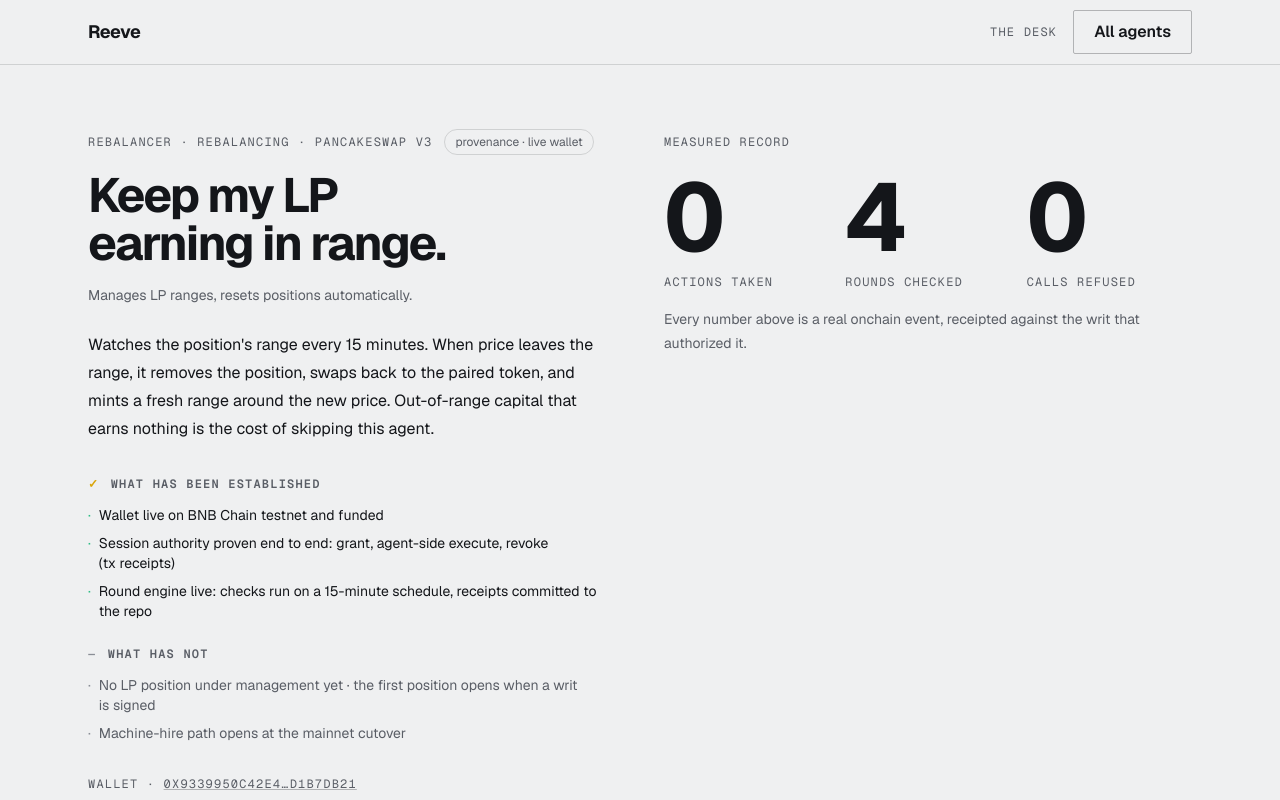
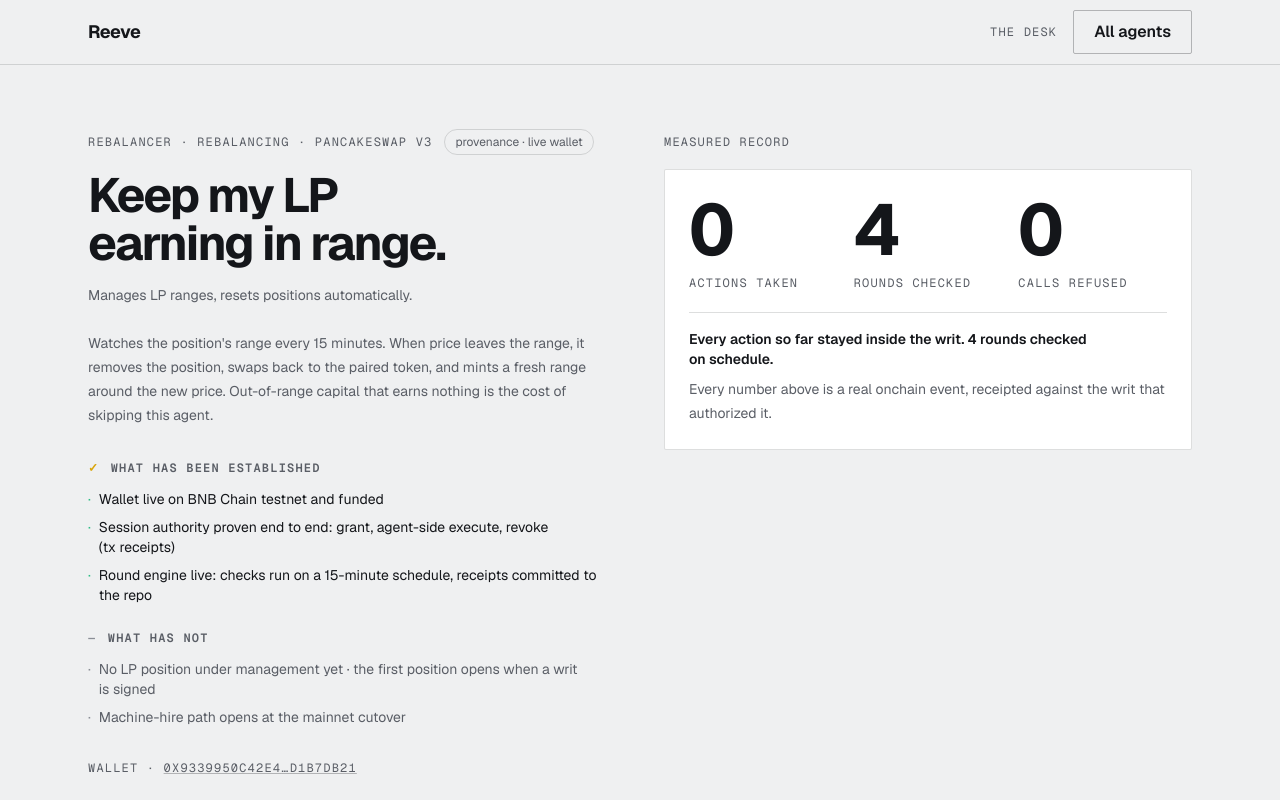
Before and after one commit to A-Raphie/reeve, a Next.js app: page /agent/rebalancer in a window 1280 px wide. Shown: the top 800 px of the page. Built offline with nearby package versions, Linux system fonts and the light colour scheme.

Commit message:
ui pass: Security Lab gains danger-styled attack buttons + live counters (refused/executed/proven); agent record framed in panel with boundary-verdict line; strategy text softened

```diff
--- a/app/agent/[id]/page.tsx
+++ b/app/agent/[id]/page.tsx
@@ -70,7 +70,7 @@ export default async function AgentPage({ params }: { params: Promise<{ id: stri
             </div>
             <h1 className="mt-4 text-5xl font-bold tracking-[-0.04em] text-balance">{agent.job}</h1>
             <p className="caption mt-4 max-w-[560px] text-lg text-pretty">{agent.does}.</p>
-            <p className="mt-6 max-w-[560px] text-base leading-7 text-pretty" style={{ color: "var(--text-primary)" }}>
+            <p className="caption mt-6 max-w-[560px] text-base leading-7 text-pretty">
               {agent.strategy}
             </p>
             <div className="mt-8 max-w-[560px]">
@@ -111,31 +111,34 @@ export default async function AgentPage({ params }: { params: Promise<{ id: stri
           </div>
           <div>
             <span className="micro">Measured record</span>
-            <div className="mt-4 grid grid-cols-3 gap-4">
+            <div className="record-panel mt-4">
+              <div className="grid grid-cols-3 gap-4">
                 <div>
-                <div className="text-8xl font-bold tracking-[-0.04em] tabular-nums" style={{ lineHeight: 1 }}>
-                  <CountUp value={actions} className="text-8xl font-bold tracking-[-0.04em] tabular-nums" />
-                </div>
+                  <CountUp value={actions} className="block text-7xl font-bold tracking-[-0.04em] tabular-nums" />
                   <div className="micro mt-2">{actions === 1 ? "action taken" : "actions taken"}</div>
                 </div>
                 <div>
-                <div className="text-8xl font-bold tracking-[-0.04em] tabular-nums" style={{ lineHeight: 1 }}>
-                  <CountUp value={checks} className="text-8xl font-bold tracking-[-0.04em] tabular-nums" />
-                </div>
+                  <CountUp value={checks} className="block text-7xl font-bold tracking-[-0.04em] tabular-nums" />
                   <div className="micro mt-2">{checks === 1 ? "round checked" : "rounds checked"}</div>
                 </div>
                 <div>
-                <div className="text-8xl font-bold tracking-[-0.04em] tabular-nums" style={{ lineHeight: 1 }}>
-                  <CountUp value={refusals} className="text-8xl font-bold tracking-[-0.04em] tabular-nums" />
-                </div>
+                  <CountUp value={refusals} className="block text-7xl font-bold tracking-[-0.04em] tabular-nums" />
                   <div className="micro mt-2">{refusals === 1 ? "call refused" : "calls refused"}</div>
                 </div>
               </div>
-            <p className="caption mt-4 text-pretty">
-              {actions + checks > 0
-                ? "Every number above is a real onchain event, receipted against the writ that authorized it."
+              <div className="mt-5 border-t border-[color:var(--border-default)] pt-4">
+                <p className="text-sm font-semibold text-pretty" style={{ color: "var(--text-primary)" }}>
+                  {refusals > 0
+                    ? `Clean boundary: ${refusals} out-of-writ ${refusals === 1 ? "call was" : "calls were"} refused by the chain, ${actions} executed inside the limits.`
+                    : actions + checks > 0
+                      ? `Every action so far stayed inside the writ. ${checks} ${checks === 1 ? "round" : "rounds"} checked on schedule.`
                       : "Numbers land as the agent runs. Checks are free reads; actions are onchain and receipted."}
                 </p>
+                <p className="caption mt-2 text-pretty">
+                  Every number above is a real onchain event, receipted against the writ that authorized it.
+                </p>
+              </div>
+            </div>
           </div>
         </section>
 
--- a/app/globals.css
+++ b/app/globals.css
@@ -240,6 +240,27 @@ body {
 }
 .btn-ghost:hover { border-color: var(--text-primary); }
 
+/* Danger action: attacks in the Security Lab. The one surface where error
+   ink is the action color (Von Restorff: the different item is the point). */
+.btn-danger {
+  background: transparent;
+  color: var(--status-error);
+  border: 1px solid rgb(246 70 93 / 0.45);
+}
+.btn-danger:hover {
+  background: rgb(246 70 93 / 0.08);
+  border-color: var(--status-error);
+}
+.btn-danger:disabled { opacity: 0.4; }
+
+/* Measured-record panel: numerals live in a framed group with a verdict line */
+.record-panel {
+  background: var(--bg-surface);
+  border: 1px solid var(--border-default);
+  border-radius: var(--radius-card);
+  padding: 1.5rem;
+}
+
 .btn:disabled {
   opacity: 0.45;
   cursor: not-allowed;
--- a/components/attack-lab.tsx
+++ b/components/attack-lab.tsx
@@ -88,6 +88,21 @@ export function AttackLab({ writId }: { writId: string | null }) {
         lands in the receipt ledger. Nothing here is simulated.
       </p>
 
+      <div className="mt-8 grid grid-cols-3 gap-4">
+        <div className="record-panel">
+          <div className="number-lg">{blocked.length}</div>
+          <div className="micro mt-1">attacks refused</div>
+        </div>
+        <div className="record-panel">
+          <div className="number-lg" style={{ color: wrote ? "var(--status-error)" : "var(--text-primary)" }}>0</div>
+          <div className="micro mt-1">{wrote ? "executed · defect" : "breakouts executed"}</div>
+        </div>
+        <div className="record-panel">
+          <div className="number-lg">{["stranger", "overcap", "revoked", "expired"].filter((id) => blocked.some((b) => b.id === id)).length} / 4</div>
+          <div className="micro mt-1">attack types proven</div>
+        </div>
+      </div>
+
       <div className="mt-8 grid gap-6 md:grid-cols-2">
         {ATTACKS.map((a) => {
           const hits = blocked.filter((b) => b.id === a.id).length;
@@ -108,7 +123,7 @@ export function AttackLab({ writId }: { writId: string | null }) {
               <button
                 onClick={() => fire(a.id, a.title)}
                 disabled={running !== null}
-                className="btn btn-ghost mt-4 w-full"
+                className="btn btn-danger mt-4 w-full"
               >
                 {running === a.id ? "Firing onchain… (up to 60s)" : running ? "Wait for the current attack" : `Fire the ${a.id} attack`}
               </button>
```
Lines whose indentation alone changed are shown as unchanged.
